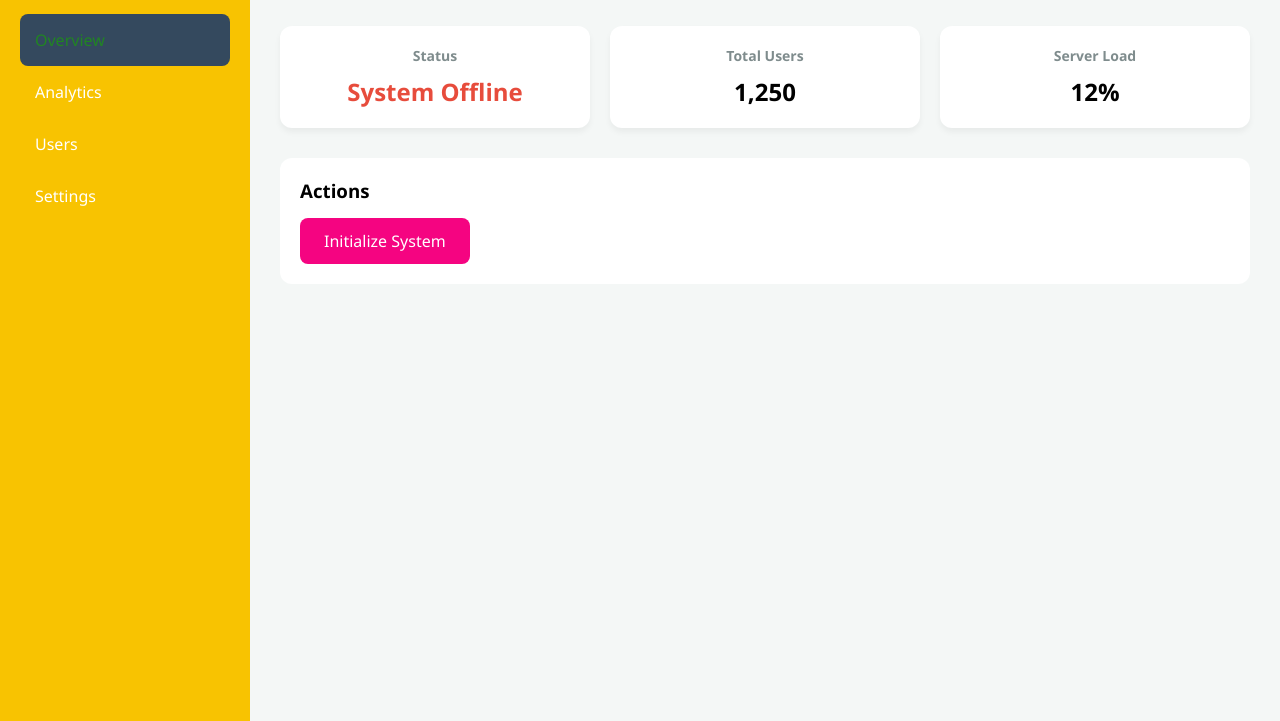
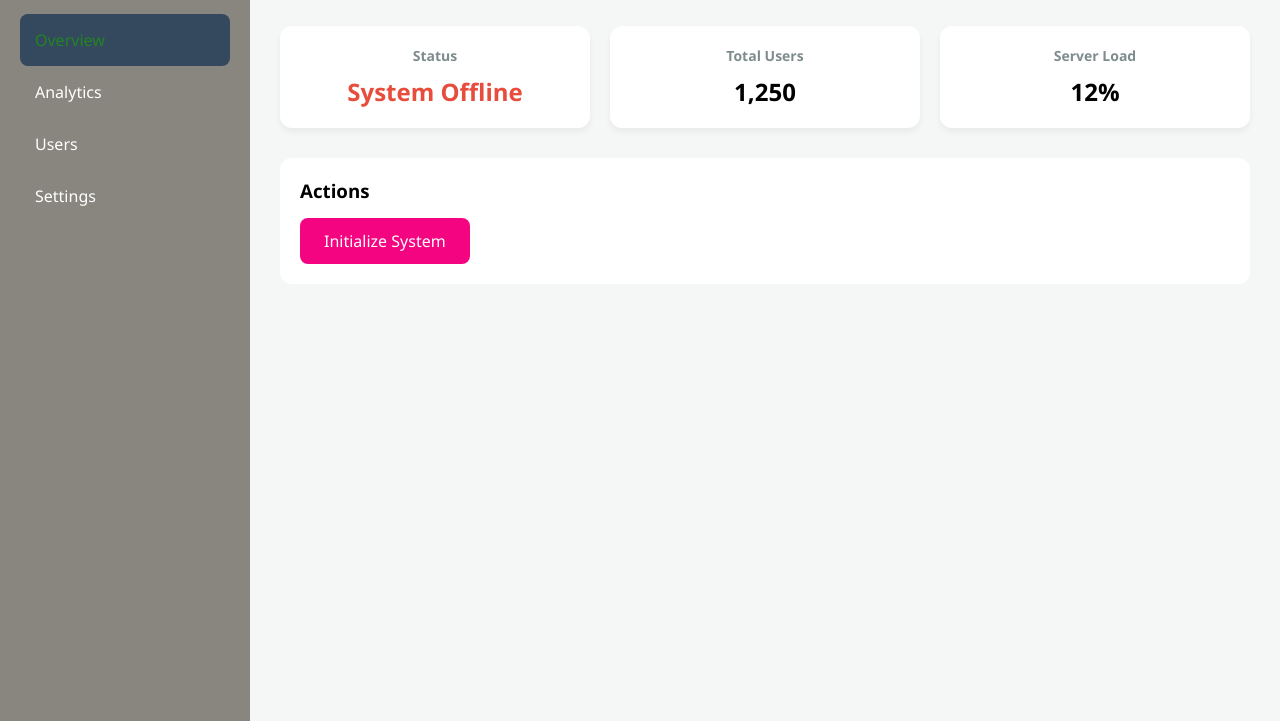
Before and after one commit to SriVarshitha7720/Render_devops_Project, a plain HTML site: page index.html in a window 1280 px wide. Shown: the part 79-800 px from the top of the page. Drawn offline with Linux system fonts and the light colour scheme.

Commit message:
Updated website

```diff
--- a/style.css
+++ b/style.css
@@ -17,7 +17,7 @@ body {
 /* Sidebar Styles */
 .sidebar {
     width: 250px;
-    background-color: #f8c301;
+    background-color: #88867e;
     color: white;
     padding: 20px;
 }
```
